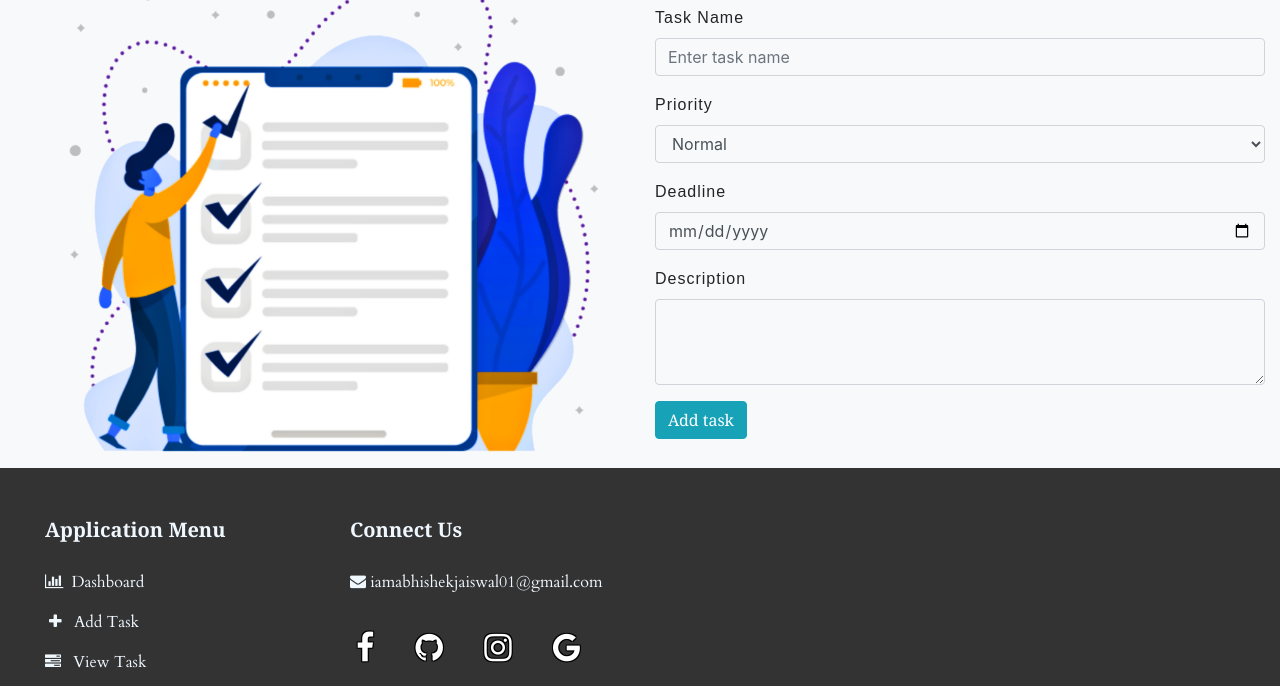
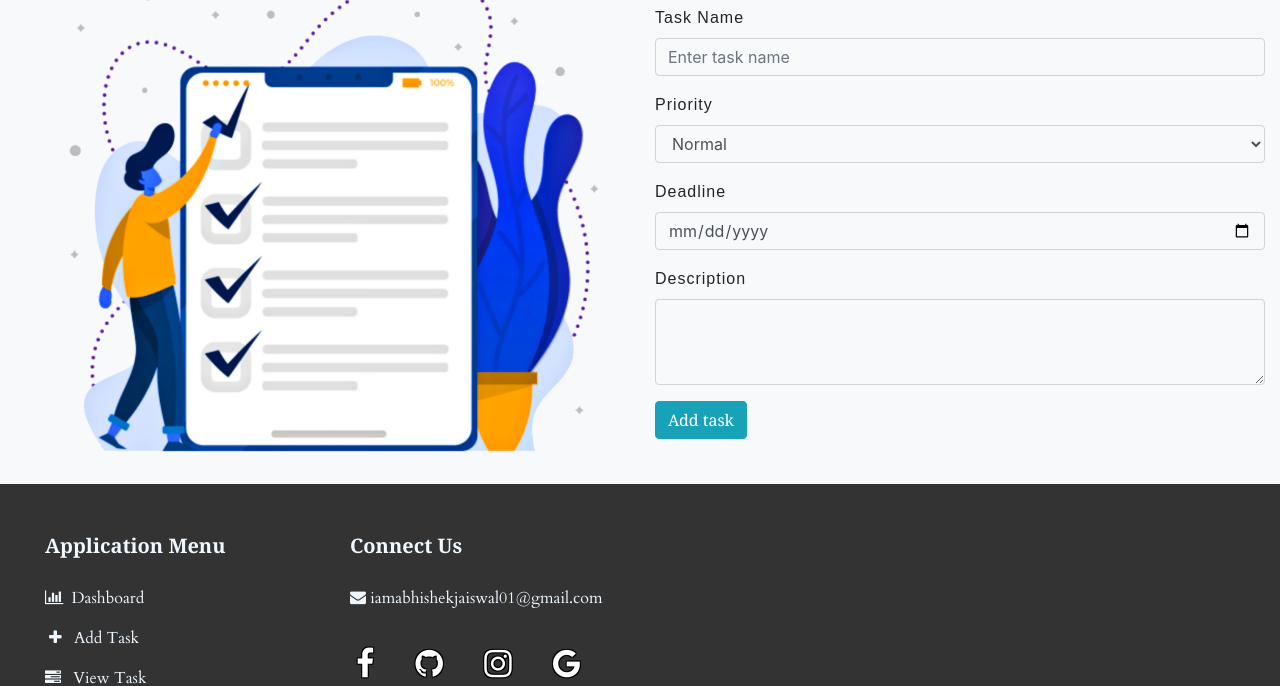
Before and after one commit to iAmAbhishekJaiswal/abhi, a plain HTML site: page addtask.html in a window 1280 px wide. Shown: the part 133-819 px from the top of the page. Drawn offline with nearby package versions, Linux system fonts and the light colour scheme; a web font is replaced by a local one.

Commit message:
Update addtask.html

```diff
--- a/addtask.html
+++ b/addtask.html
@@ -43,7 +43,7 @@
 </nav>
    </header>
 
-   <section  class="addtask bg-light">
+   <section  class="addtask bg-light pb-3">
    	<div class="container-fluid">
    	     <div class="row">
    	          <div class="col-md-6 col-12 pb-2 ">
```
